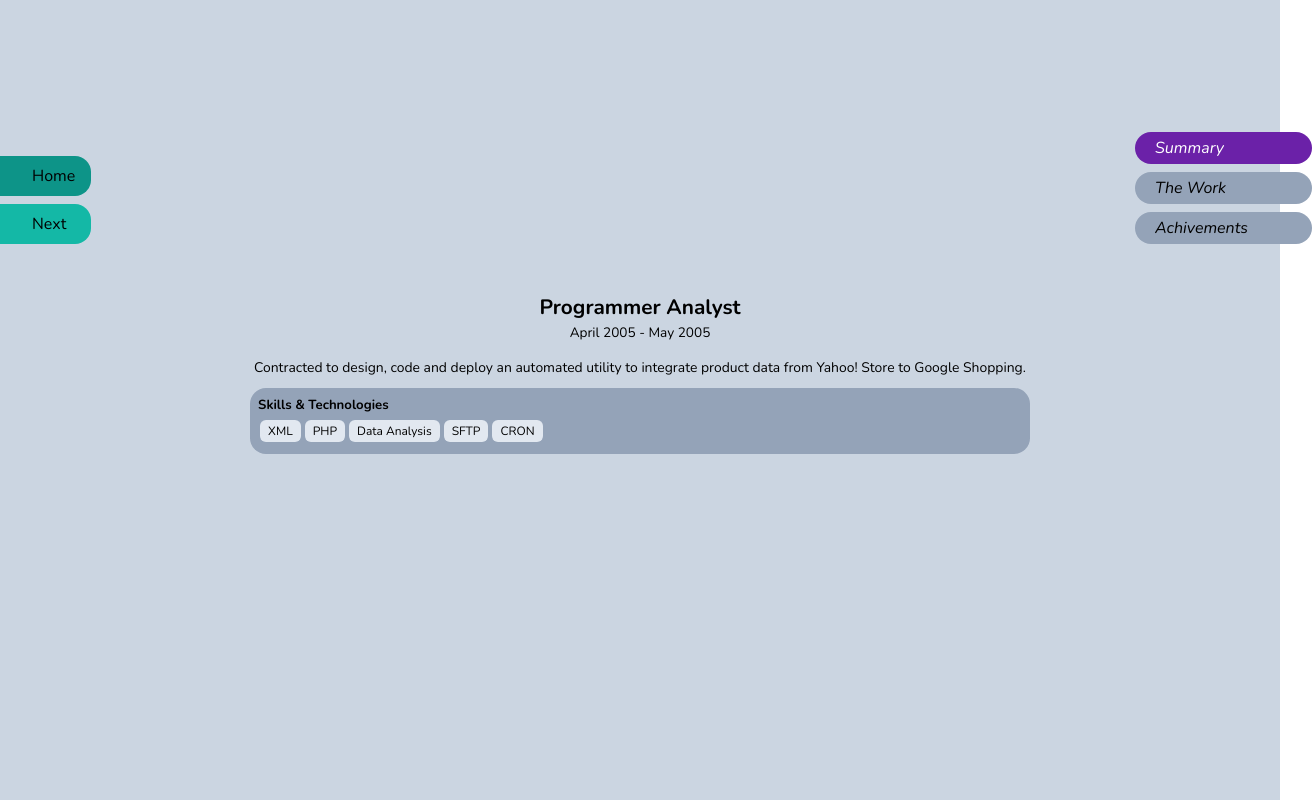
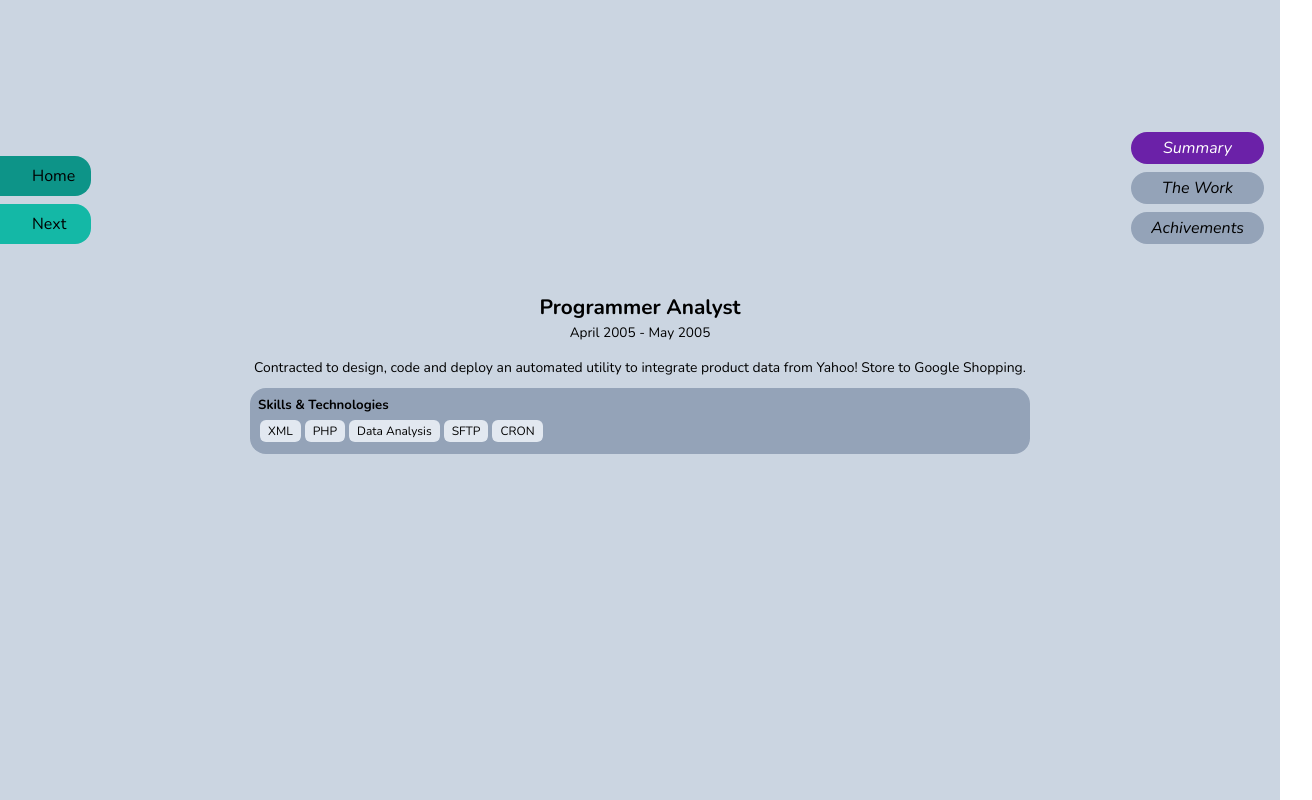
Before and after one commit to smithhayward/smithdoesstuff-com-svelte, a SvelteKit app: page / in a window 1280 px wide. Shown: the part 1340-2140 px from the top of the page, 1312 px wide, since content can reach past the window. Built offline with nearby package versions, Linux system fonts and the light colour scheme.

Commit message:
added more stuff

```diff
--- a/src/routes/+page.svelte
+++ b/src/routes/+page.svelte
@@ -145,24 +145,24 @@ let bdr = false;
     </div>
 
 
-    <div class="flex flex-col space-y-2 {bdr?"border border-slate-800":""}">
+    <div class="flex flex-col space-y-2 overflow-visible {bdr?"border border-slate-800":""}">
         <!-- <div class="text-xs {bdr?"border border-red-800":""} pb-0">PAGE SELECTOR</div> -->
 
             <a
                 on:click={()=> { mode = 'summary';}}
-                class="{mode==='summary'?'text-bold bg-purple-800 text-white':'bg-slate-400'} py-1 px-5 italic rounded-3xl text-left pr-16 -mr-12">
+                class="{mode==='summary'?'text-bold bg-purple-800 text-white':'bg-slate-400'} py-1 px-5 italic rounded-3xl text-center">
             Summary</a>
 
 
             <a
                 on:click={()=> { mode = 'resp';}}
-                class="{mode==='resp'?'text-bold bg-purple-800 text-white':'bg-slate-400'} py-1 px-5 italic rounded-3xl text-left pr-16 -mr-12">
+                class="{mode==='resp'?'text-bold bg-purple-800 text-white':'bg-slate-400'} py-1 px-5 italic rounded-3xl text-center">
             The Work</a>
 
 
             <a
                 on:click={()=> { mode = 'successes';}}
-                class="{mode==='successes'?'text-bold bg-purple-800 text-white':'bg-slate-400'} py-1 px-5 italic rounded-3xl text-left pr-16 -mr-12">
+                class="{mode==='successes'?'text-bold bg-purple-800 text-white':'bg-slate-400'} py-1 px-5 italic rounded-3xl text-center">
             Achivements</a>
 
 
```
